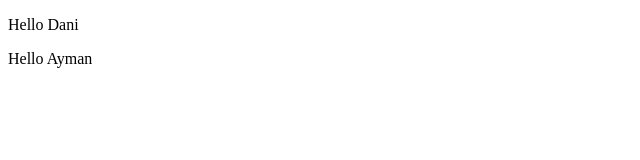
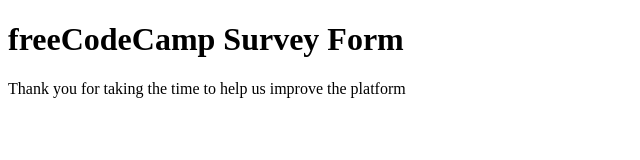
Before and after one commit to aymanmak/microverse-Ayman-Dani, a plain HTML site: page index.html in a window 1280 px wide. Shown: the whole page, without its empty margins (0-640 px from the left). Drawn offline with Linux system fonts and the light colour scheme.

Commit message:
title and description

```diff
--- a/index.html
+++ b/index.html
@@ -22,7 +22,8 @@
 
     -->
     <script  src="js/index.js"></script>
-    <p> Hello Dani</p>
-    <p> Hello Ayman</p>
+
+    <h1 id="title">freeCodeCamp Survey Form</h1>
+    <p id="description"> Thank you for taking the time to help us improve the platform </p>
   </body>
 </html>
```
